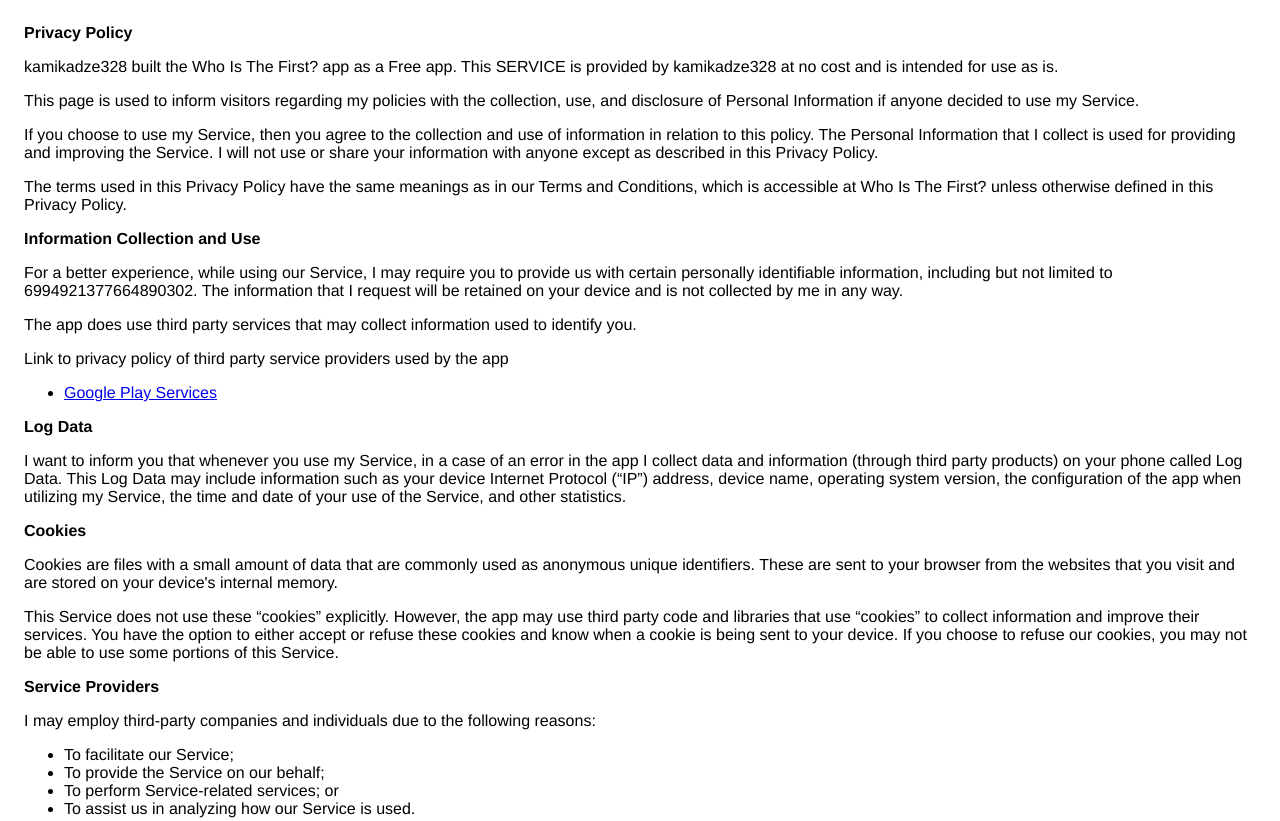
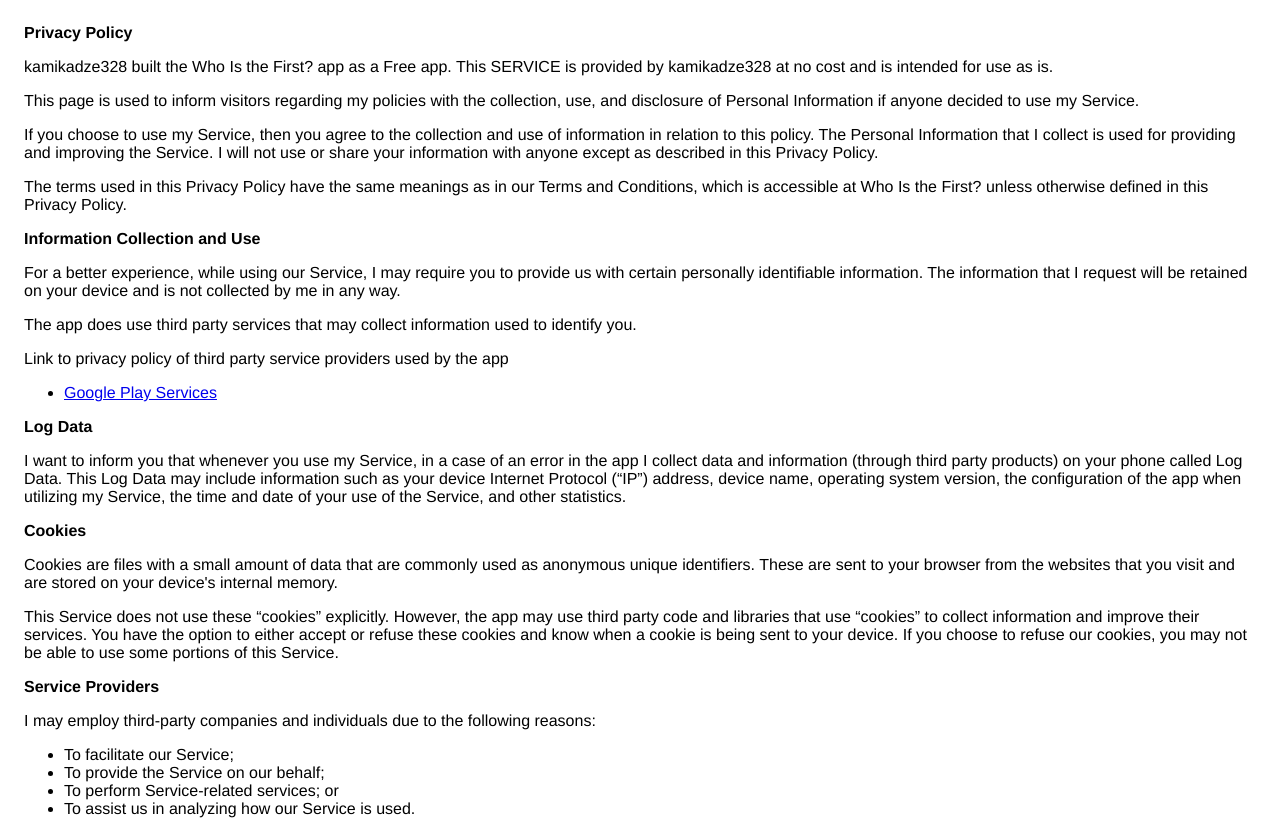
Before and after one commit to kamikadze328/kamikadze328.github.io, a plain HTML site: page whoisthefirst/index.html in a window 1280 px wide. Shown: the top 821 px of the page. Drawn offline with Linux system fonts and the light colour scheme.

Commit message:
Update index.html

```diff
--- a/whoisthefirst/index.html
+++ b/whoisthefirst/index.html
@@ -8,7 +8,7 @@
     </head>
     <body>
     <strong>Privacy Policy</strong> <p>
-                  kamikadze328 built the Who Is The First? app as
+                  kamikadze328 built the Who Is the First? app as
                   a Free app. This SERVICE is provided by
                   kamikadze328 at no cost and is intended for use as
                   is.
@@ -25,11 +25,11 @@
                 </p> <p>
                   The terms used in this Privacy Policy have the same meanings
                   as in our Terms and Conditions, which is accessible at
-                  Who Is The First? unless otherwise defined in this Privacy Policy.
+                  Who Is the First? unless otherwise defined in this Privacy Policy.
                 </p> <p><strong>Information Collection and Use</strong></p> <p>
                   For a better experience, while using our Service, I
                   may require you to provide us with certain personally
-                  identifiable information, including but not limited to 6994921377664890302. The information that
+                  identifiable information. The information that
                   I request will be retained on your device and is not collected by me in any way.
                 </p> <div><p>
                     The app does use third party services that may collect
```
